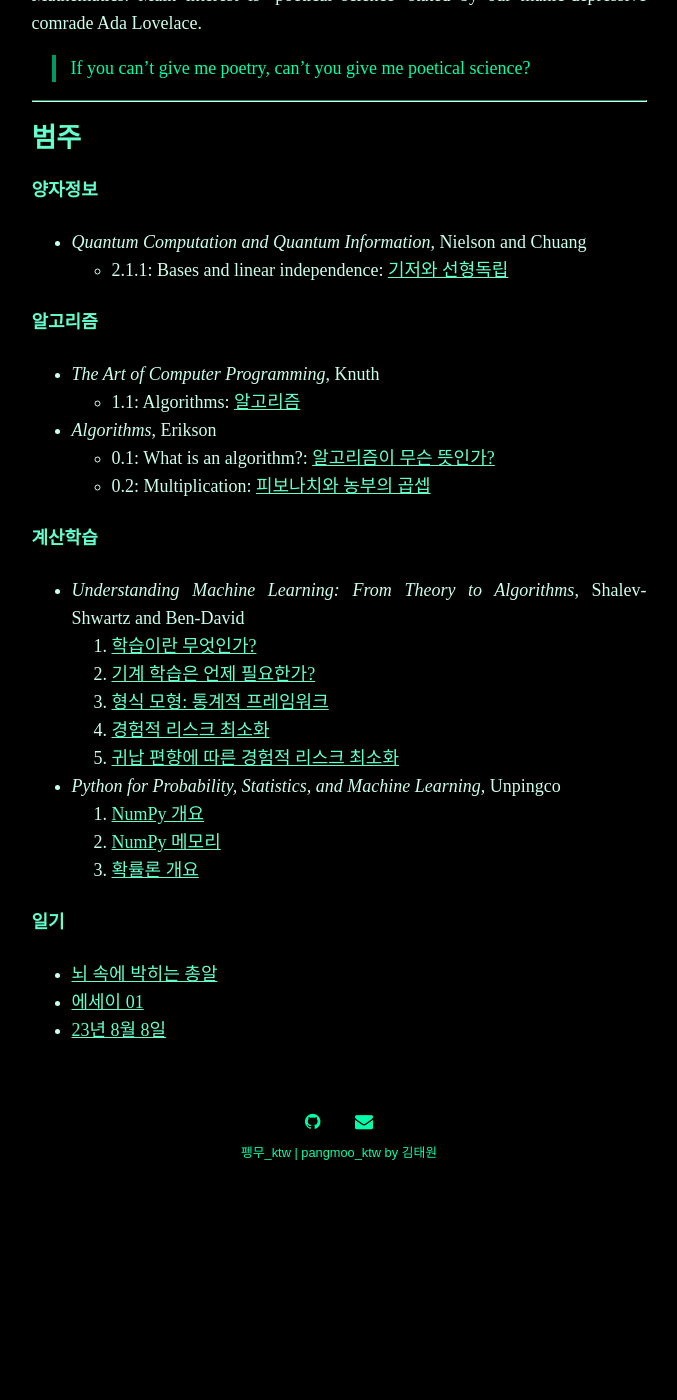
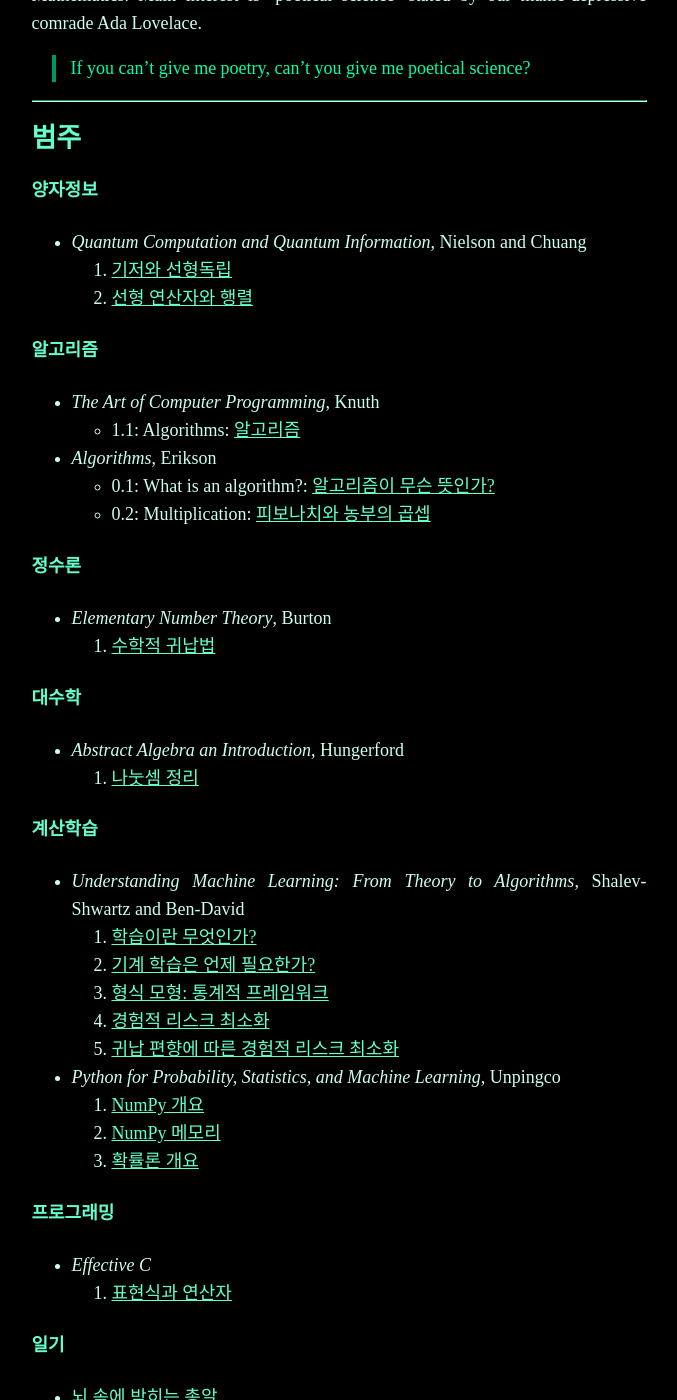
Before and after one commit to pangmoo-KTW/pangmoo-KTW, a Jekyll site: the page built from menu/about.md, in a window 1280 px wide and 1400 px high, scrolled down 523 px. Shown: the whole window, without its empty margins (301-978 px from the left). Built offline with Jekyll 4.4.1, drawn with Linux system fonts in a browser that asks for light colours; some web fonts are replaced; before the commit the page ends 1722 px from its top, so only the background shows below that.

Commit message:
categories

```diff
--- a/menu/about.md
+++ b/menu/about.md
@@ -22,7 +22,8 @@ Main interest is `poetical science' stated by our manic-depressive comrade Ada L
 #### 양자정보
 
 - *Quantum Computation and Quantum Information*, Nielson and Chuang
-    - 2.1.1: Bases and linear independence: [기저와 선형독립](https://pangmoo-ktw.github.io/pangmoo-KTW/qci001)
+    1. [기저와 선형독립](https://pangmoo-ktw.github.io/pangmoo-KTW/qci001)
+    2. [선형 연산자와 행렬](https://pangmoo-ktw.github.io/pangmoo-KTW/qci002)
 
 #### 알고리즘
 
@@ -31,6 +32,16 @@ Main interest is `poetical science' stated by our manic-depressive comrade Ada L
 - *Algorithms*, Erikson
     - 0.1: What is an algorithm?: [알고리즘이 무슨 뜻인가?](https://pangmoo-ktw.github.io/pangmoo-KTW/alg001)
     - 0.2: Multiplication: [피보나치와 농부의 곱셉](https://pangmoo-ktw.github.io/pangmoo-KTW/alg002)
+
+#### 정수론
+
+- *Elementary Number Theory*, Burton
+    1. [수학적 귀납법](https://pangmoo-ktw.github.io/pangmoo-KTW/ent001)
+
+#### 대수학
+
+- *Abstract Algebra an Introduction*, Hungerford
+    1. [나눗셈 정리](https://pangmoo-ktw.github.io/pangmoo-KTW/aai001)
 
 #### 계산학습
 
@@ -46,6 +57,11 @@ Main interest is `poetical science' stated by our manic-depressive comrade Ada L
     2. [NumPy 메모리](https://pangmoo-ktw.github.io/pangmoo-KTW/ppm002)
     3. [확률론 개요](https://pangmoo-ktw.github.io/pangmoo-KTW/ppm003)
 
+#### 프로그래밍
+
+- *Effective C*
+    1. [표현식과 연산자](https://pangmoo-ktw.github.io/pangmoo-KTW/efc001)
+
 #### 일기
 
 - [뇌 속에 박히는 총알](https://pangmoo-ktw.github.io/pangmoo-KTW/ess001)
```
Also changed, not shown: _posts/2023-08-12-aai001.md (+4 -0 lines), _posts/2023-08-12-ent001.md (+4 -8 lines).
